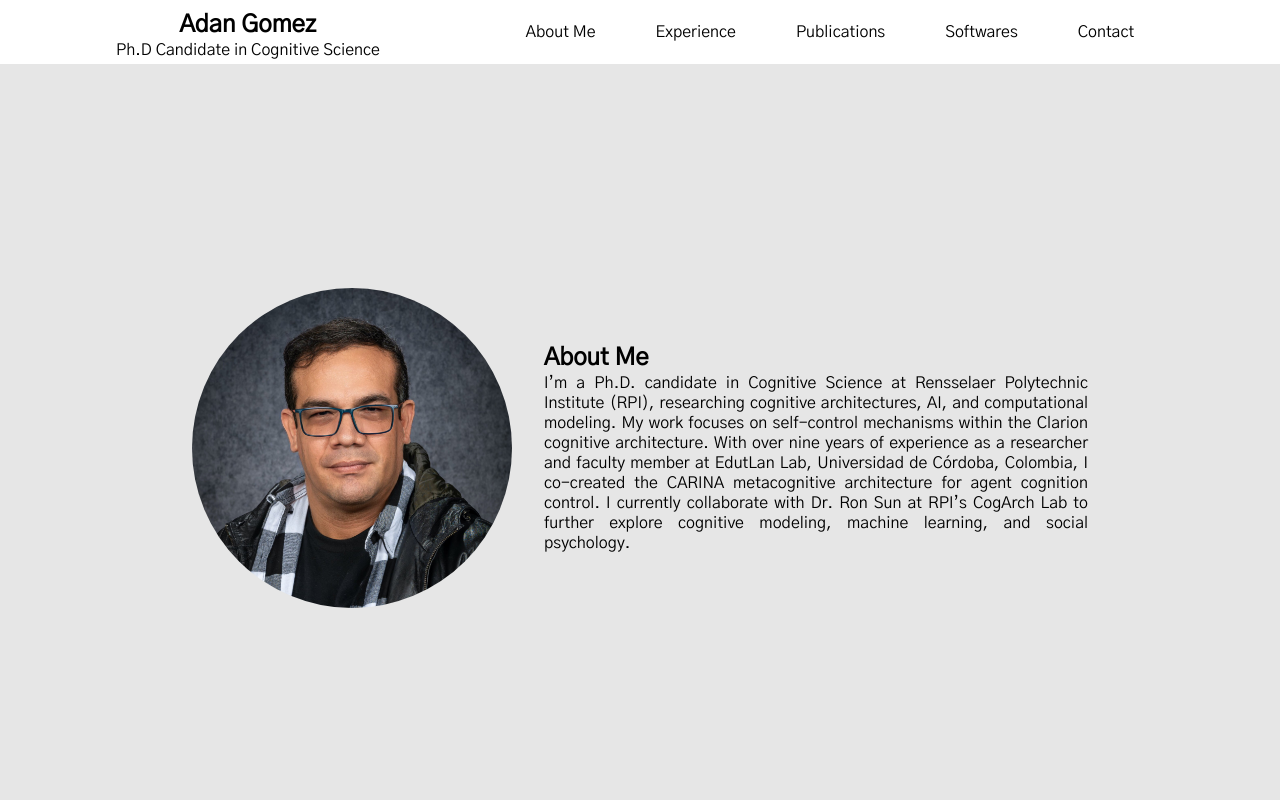
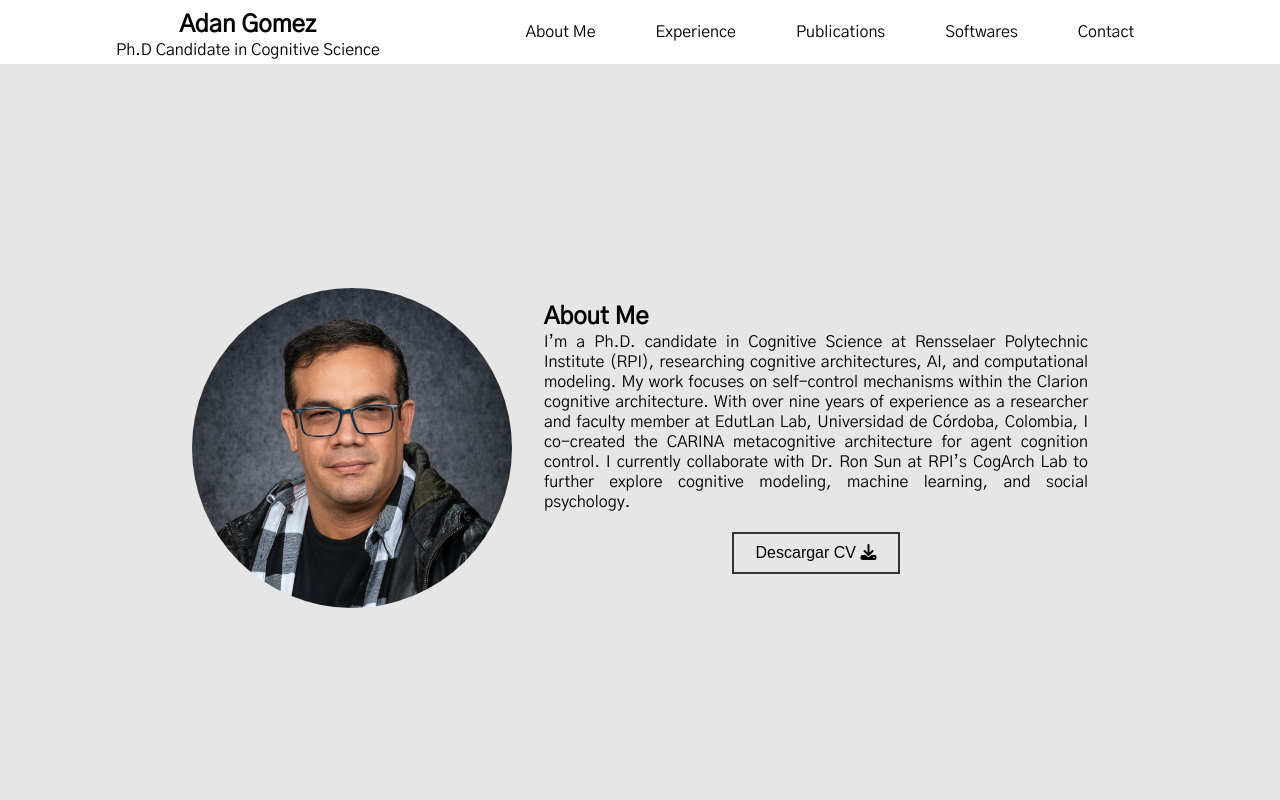
Before and after one commit to corderoangel/portfolio_adan, a React (Create React App) app: page / in a window 1280 px wide. Shown: the top 800 px of the page. Built offline with nearby package versions, Linux system fonts and the light colour scheme.

Commit message:
descargar cv

```diff
--- a/src/AboutMe.css
+++ b/src/AboutMe.css
@@ -75,6 +75,33 @@
 	align-items: center;
 }
 
+.aboutme-description button {
+	cursor: pointer;
+	background-color: transparent;
+	border: 2px solid #333;
+	width: fit-content;
+	display: block;
+	margin: 20px auto;
+	padding: 10px 22px;
+	font-size: 16px;
+	color: #000000;
+	position: relative;
+	z-index: 10;
+}
+.aboutme-description button .overlay {
+	position: absolute;
+	top: 0;
+	left: 0;
+	width: 0;
+	height: 100%;
+	background-color: #008f90;
+	z-index: -1;
+	transition: 1s;
+}
+.aboutme-description button:hover .overlay {
+	width: 100%;
+}
+
 @media screen and (max-width: 980px) {
 	.aboutme-container {
 		width: 90%;
@@ -82,6 +109,10 @@
 }
 
 @media screen and (max-width: 800px) {
+	.aboutme-description button {
+		margin-bottom: 5rem;
+	}
+
 	.aboutme-container {
 		width: 90%;
 		margin-top: 20rem;
--- a/src/AboutMe.js
+++ b/src/AboutMe.js
@@ -2,6 +2,16 @@ import React from "react";
 import "./AboutMe.css";
 import { FaUniversity } from "react-icons/fa";
 const AboutMe = () => {
+	// Define la función descargarCV
+	const descargarCV = () => {
+		const link = document.createElement("a");
+		link.href = "/adan_gomez_cv.pdf"; // Ruta al archivo PDF
+		link.download = "adan_gomez_cv.pdf"; // Nombre con el que se descargará
+		document.body.appendChild(link);
+		link.click();
+		document.body.removeChild(link);
+	};
+
 	return (
 		<div className="allcontainer">
 			<div className="aboutme-wrapper">
@@ -16,6 +26,11 @@ const AboutMe = () => {
 								Universidad de Córdoba, Colombia, I co-created the CARINA metacognitive architecture for agent cognition control. I currently collaborate with Dr. Ron Sun at RPI’s
 								CogArch Lab to further explore cognitive modeling, machine learning, and social psychology.
 							</p>
+							<button onClick={descargarCV}>
+								{/* <button> */}
+								Descargar CV <i className="fa-solid fa-download"></i>
+								<span className="overlay"></span>
+							</button>
 						</div>
 					</div>
 				</div>
```
Also changed, not shown: 1 other file (tests, documents, lock files or other folders).
